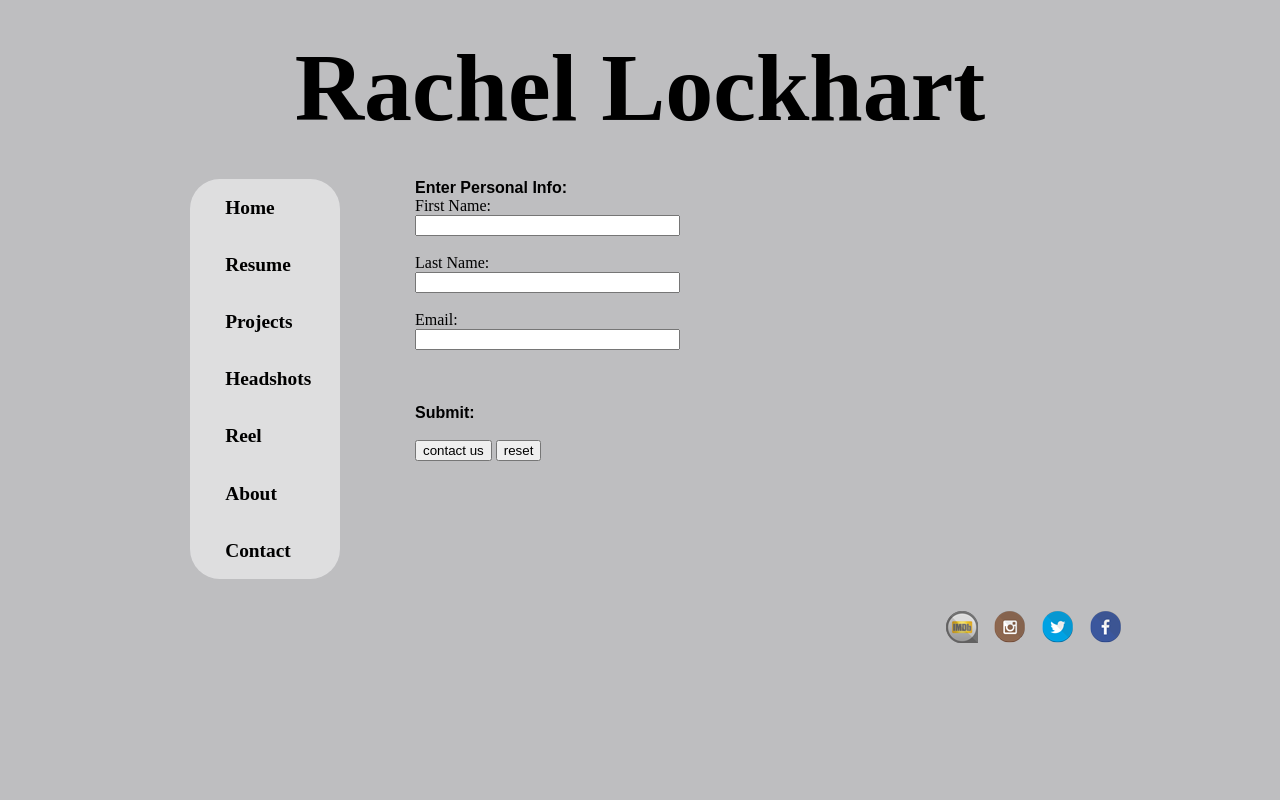
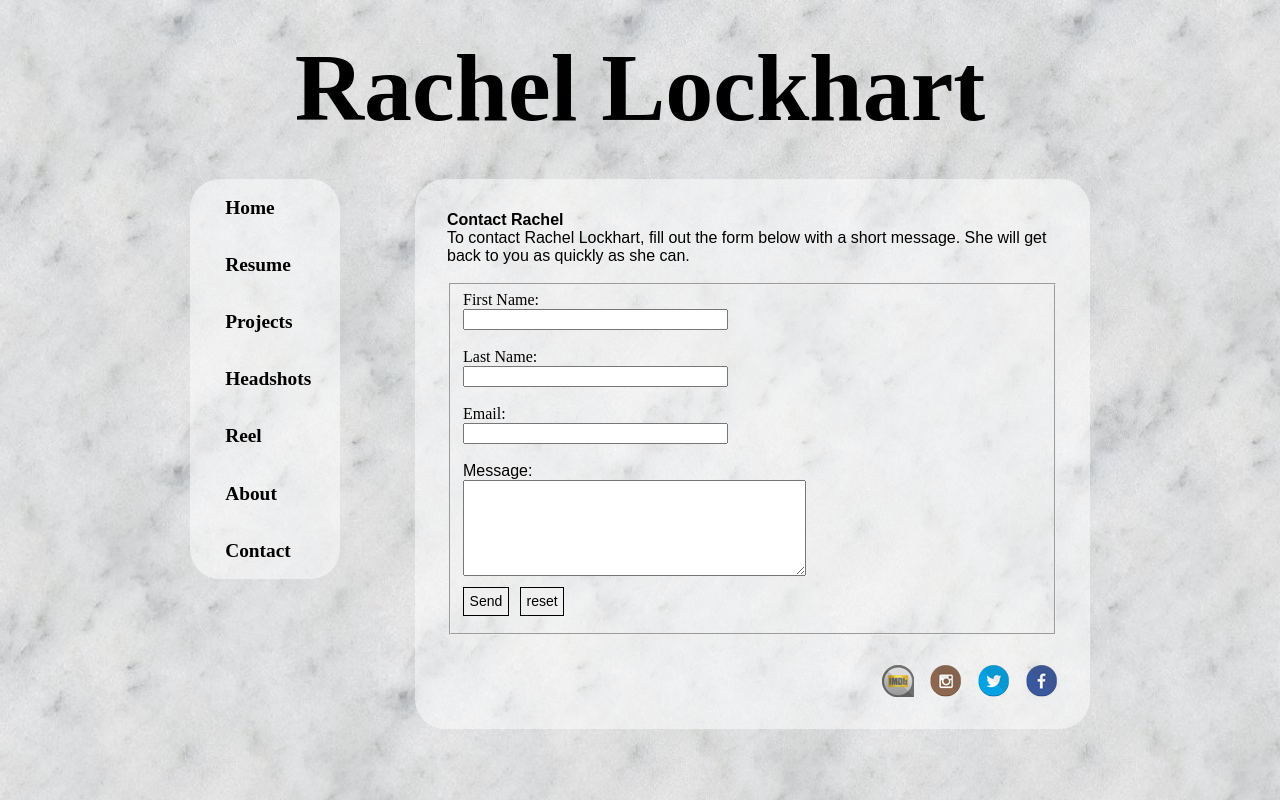
Before and after one commit to Adonias1/CECS470Project, a PHP site: page /contact.php in a window 1280 px wide. Run offline with PHP 8.4, Linux system fonts and the light colour scheme.

Commit message:
Various adjustments. Including styles, changed background, homepage layout, added project to projects page, worked on resume page and added link to pdf resume.

```diff
--- a/contact.php
+++ b/contact.php
@@ -11,13 +11,20 @@
 <body>
 	<?php include "includes/header.php"; ?>
 	<div class="main-content">
-		<!--TODO FILL IN BODY -->
+
+		<h1>Contact Rachel</h1>
+		<p>
+			To contact Rachel Lockhart, fill out the form below with a short message. She will get back to you as quickly as she can.
+		</p><br>
+
+
 		<form id = "mainForm" action = "contact.php" method = "POST">
 		<?php
 		if($_SERVER["REQUEST_METHOD"]=="POST"){
 			if(!empty($_POST["firstname"])){
 				echo "<fieldset><legend>Order Confirmation</legend>";
-				echo "<h1>Your order went through click the link below to view your order</h1>";
+				echo "<h1>Thank you! Your message has been submitted successfully.</h1>";
+				echo "<p>Rachel will respond to your inquiry as soon as possible.</p>";
 				echo "<p><a href = 'contact.txt'>Info Review</a></p></fieldset>";
 			}
 		}
@@ -54,11 +61,15 @@
    				if ($reqBool != true){
    					$requiredFields = "* Required Fields";
    				}
+					if (!empty($_POST['message'])) {
+						$contactString .= "Message: ". $_POST['message']."\n";
+					}
    			}
 
    			?>
 			<section>
-				<h3>Enter Personal Info: </h3>
+				<fieldset>
+					<!-- <h3>Enter Personal Info: </h3> -->
 					<p><span class = "error"><?php echo $requiredFields;?></span></p>
 					<label>First Name:</label><br/>
 					<input type="text" name="firstname" size="30">
@@ -72,14 +83,12 @@
 					<input type="email" name="email" size="30">
 					<span class = "error"><?php echo $emailErr;?></span><br>
 					<br>
-			</section>
+					<label><p>Message:</p></label>
+					<textarea name="message" form='mainForm' rows="6" cols="40"></textarea>
 					<br>
-
-			<br>
-			<section>
-				<h3>Submit:</h3><br/>
-				<input id="contact" type="submit" value="contact us">
-				<input id="reset" type="reset" value="reset">
+					<input id="contact" class="button" type="submit" value="Send">
+					<input id="reset" class="button" type="reset" value="reset">
+				</fieldset>
 			</section>
 		</form>
 		<?php fwrite($ofile, $contactString);?>
--- a/index.php
+++ b/index.php
@@ -8,9 +8,7 @@
 <body>
 	<?php include "includes/header.php"; ?>
 	<div class="main-content">
-
-		<!-- FILL IN BODY -->
-
+		<img class="homepage" width="100%" src="images/headshot1Shop.jpg" alt="Rachel Lockhart Homepage headshot" />
 		<?php include "includes/footer.php"; ?>
 	</div>
 </body>
--- a/styles/styles.css
+++ b/styles/styles.css
@@ -2,10 +2,9 @@ p, h1, h2, h3, h4, h5, h6 {
 	font-family: sans-serif;
 }
 html {
-	background-color: #BEBEC0;
-	background-repeat: no-repeat;
-	background-position:top;
-	background-size: 1000px;
+	background-image: url("../images/background.jpg");
+	/*background-color: #BEBEC0;*/
+	background-repeat:repeat;
 	max-width: 900px;
 }
 html, body {
@@ -14,12 +13,15 @@ html, body {
 body {
 	background-repeat: no-repeat;
 }
+.homepage {
+	width: 100%;
+}
 .main-content {
 	margin-left: 25%;
-}
-.homepage {
-	background-image:url("../images/headshot1Shop.jpg");
-	background-repeat: no-repeat;
+	background: rgb(255,255,255);
+	background: rgba(255,255,255, 0.5);
+	padding: 2em;
+	border-radius: 30px;
 }
 .rachel-title {
 	padding: 2em 2em 0em 2em;
@@ -33,14 +35,6 @@ body {
 }
 #logo {
 	margin-bottom: 4%;
-}
-.resume-title {
-	font-size: 1.4em;
-}
-.resume {
-	width: 100%;
-	margin-bottom: 4em;
-	border-top: 3px solid black;
 }
 /*NAVIGATION*/
 nav {
@@ -68,10 +62,10 @@ nav li {
 /*FOOTER*/
 footer {
 	clear:left;
-	margin: 2em 0em 0em 0em;
-	padding: 2em;
+	overflow: auto;
 	width: 100%;
 	bottom: 0;
+	margin-top: 1.5em;
 }
 .social-icon {
 	display: inline-block;
@@ -129,19 +123,13 @@ figure {
     width: 30%;
     display: inline-block;
 	 min-width: 150px;
+	 margin-bottom:
 }
 .headshot-gallery {
     width: 100%;
 }
-
-/*********************SPECIAL STYLES FOR HEADSHOT LIGHTBOX***********************/
+/**************SPECIAL STYLES FOR HEADSHOT LIGHTBOX****************/
 /*Eliminates padding, centers the thumbnail */
-body, html {
-/*padding: 0;*/
-/*margin: 0;
-text-align: center;*/
-}
-
 /* Styles the thumbnail */
 a.lightbox img {
 height: 100%;
@@ -149,7 +137,6 @@ border: 3px solid white;
 box-shadow: 0px 0px 8px rgba(0,0,0,.3);
 width: 97%;
 }
-
 /* Styles the lightbox, removes it from sight and adds the fade-in transition */
 .lightbox-target {
 position: absolute;
@@ -165,7 +152,6 @@ opacity: 0;
 transition: opacity .5s ease-in-out;
 overflow: hidden;
 }
-
 /* Styles the lightbox image, centers it vertically and horizontally, adds the zoom-in transition and makes it responsive using a combination of margin and absolute positioning */
 .lightbox-target img {
 margin: auto;
@@ -184,7 +170,6 @@ box-sizing: border-box;
 -o-transition: .5s ease-in-out;
 transition: .5s ease-in-out;
 }
-
 /* Styles the close link, adds the slide down transition */
 a.lightbox-close {
 display: block;
@@ -202,7 +187,6 @@ right: 0;
 -o-transition: .5s ease-in-out;
 transition: .5s ease-in-out;
 }
-
 /* Provides part of the "X" to eliminate an image from the close link */
 a.lightbox-close:before {
 content: "";
@@ -218,7 +202,6 @@ top:10px;
 -o-transform:rotate(45deg);
 transform:rotate(45deg);
 }
-
 /* Provides part of the "X" to eliminate an image from the close link */
 a.lightbox-close:after {
 content: "";
@@ -234,19 +217,52 @@ top:10px;
 -o-transform:rotate(-45deg);
 transform:rotate(-45deg);
 }
-
 /* Uses the :target pseudo-class to perform the animations upon clicking the .lightbox-target anchor */
 .lightbox-target:target {
 opacity: 1;
 top: 0;
 bottom: 0;
 }
-
 .lightbox-target:target img {
 max-height: 100%;
 max-width: 100%;
 }
-
 .lightbox-target:target a.lightbox-close {
 top: 0px;
 }
+
+/*********RESUME TABLE STYLES*********/
+.resume-title {
+	font-size: 1.4em;
+	margin: 2em 0em .4em 0em;
+	text-align: center;
+	clear: right;
+}
+.resume {
+	width: 100%;
+	border-collapse: collapse;
+}
+tr {
+	border-top: 1px solid lightgray;
+}
+td {
+	padding: .3em;
+}
+th {
+	border-bottom: 2px solid black;
+	border-top: 2px solid black;
+	text-align: left;
+}
+
+/*****************FORM STYLES************************/
+legend {
+	font-size: 1.6em;
+	font-family: sans-serif;
+}
+fieldset {
+	margin-bottom: 30px;
+}
+fieldset .button {
+	margin: .5em .5em .5em 0;
+	border: solid black 1px;
+}
```
Also changed, not shown: headshots.php (+2 -5 lines), projects.php (+7 -0 lines), reel.php (+6 -5 lines), resume.php (+60 -3 lines), images/background.jpg, images/projects/criminalMinds.jpg (added), 1 other file. Lines whose indentation alone changed are shown as unchanged.
